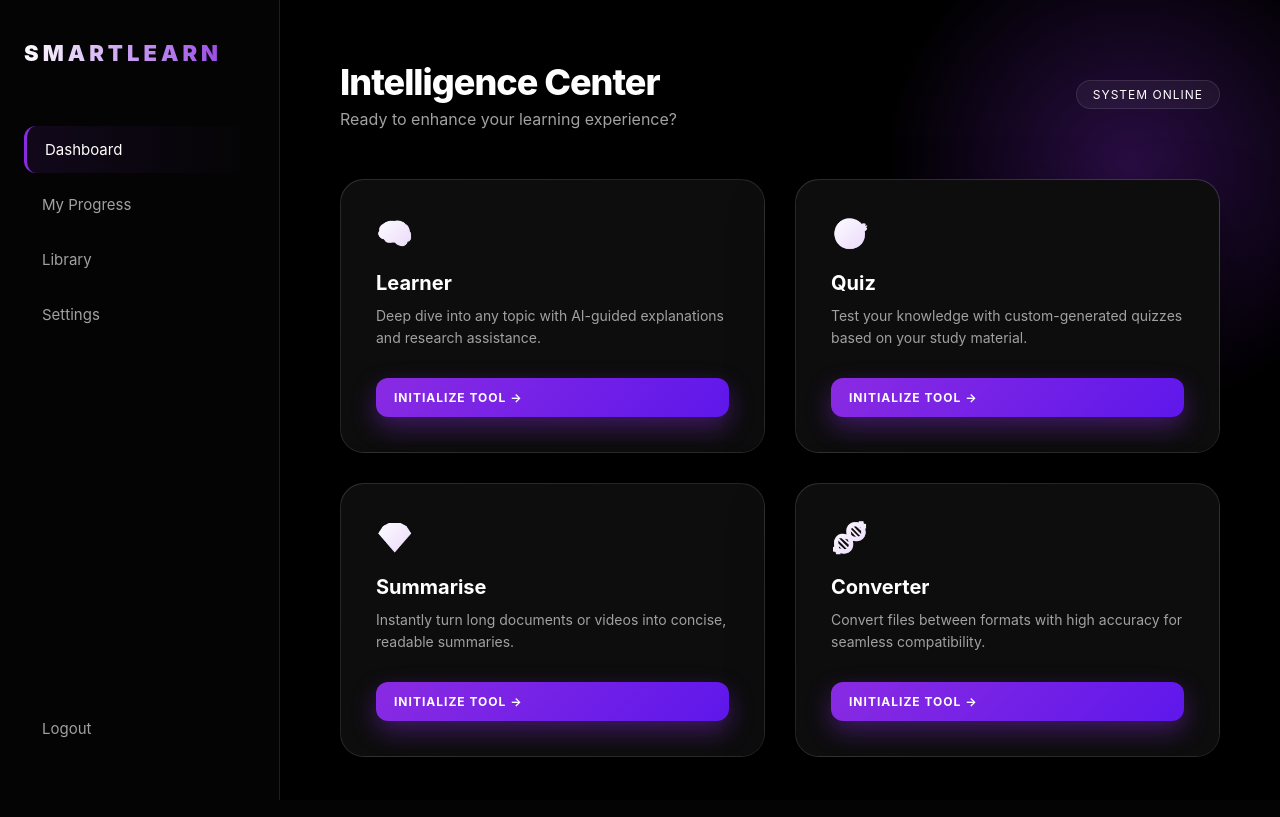
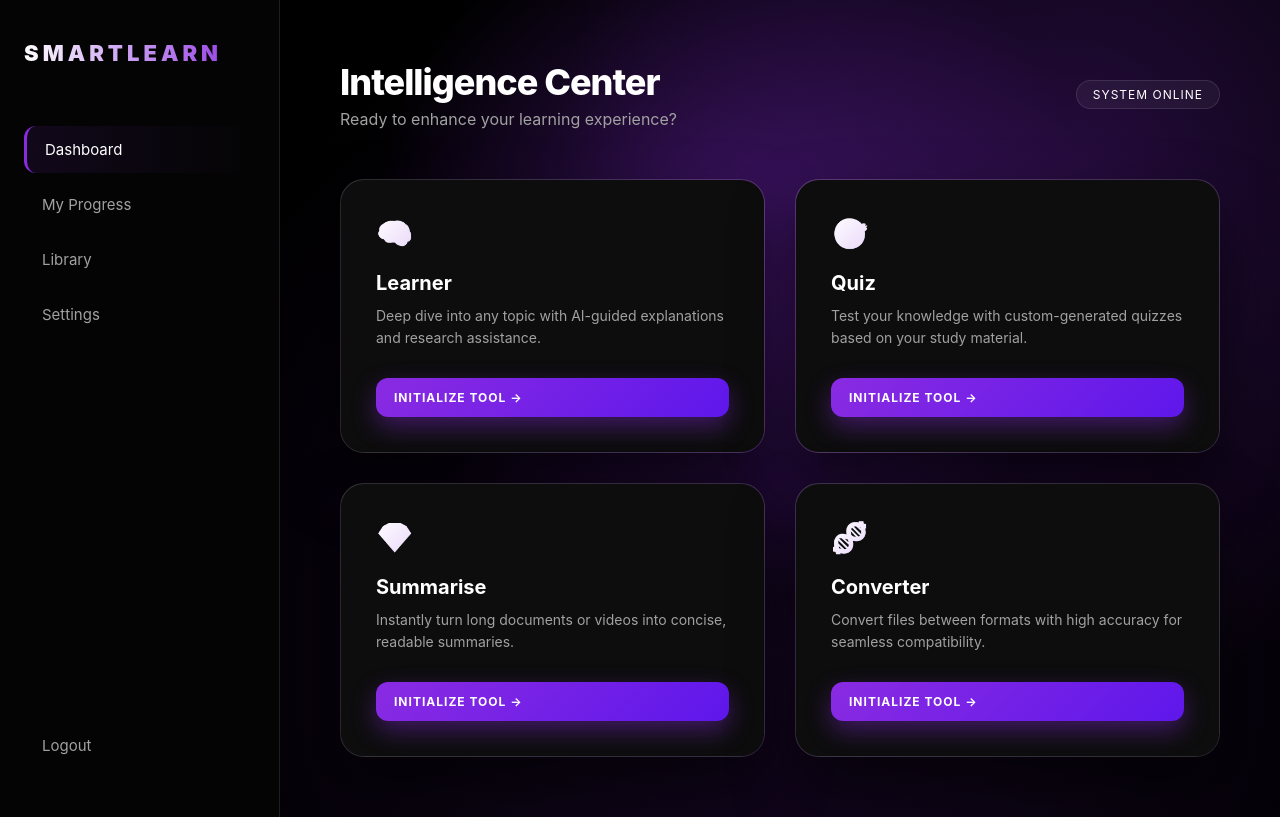
Before and after one commit to SaikatxAlpha/SmartLearn, a Flask app: page /dashboard in a window 1280 px wide. Run offline with Flask 3, Linux system fonts and the light colour scheme.

Commit message:
Dashboard New Version

```diff
--- a/templates/dashboard.html
+++ b/templates/dashboard.html
@@ -18,13 +18,14 @@
         * { margin: 0; padding: 0; box-sizing: border-box; }
 
         body {
-            background-color: var(--bg);
+            background-color: #000;
             color: var(--text-main);
             font-family: 'Inter', -apple-system, sans-serif;
             display: flex;
-            height: 100vh;
-            overflow: hidden;
+            min-height: 100vh;
+            overflow: hidden; /* 🔥 removes scrollbar */
         }
+
 
         /* --- SIDEBAR --- */
         .sidebar {
@@ -79,22 +80,36 @@
         .main {
             flex-grow: 1;
             padding: 60px;
-            overflow-y: auto;
             position: relative;
+            overflow: hidden; /* 🔥 no inner scroll */
         }
 
+
         /* Background glow effect like your landing page */
-        .main::after {
+        .main::before {
             content: "";
             position: absolute;
-            top: -10%;
-            right: -10%;
-            width: 500px;
-            height: 500px;
-            background: radial-gradient(circle, var(--accent-glow) 0%, transparent 70%);
+            inset: 0;
+            background:
+                radial-gradient(
+                    600px circle at 45% 30%,
+                    rgba(138, 43, 226, 0.35),
+                    transparent 60%
+                ),
+                radial-gradient(
+                    800px circle at 80% 20%,
+                    rgba(138, 43, 226, 0.25),
+                    transparent 65%
+                ),
+                radial-gradient(
+                    1000px circle at 50% 80%,
+                    rgba(138, 43, 226, 0.15),
+                    transparent 70%
+                );
             z-index: -1;
             pointer-events: none;
         }
+
 
         .header {
             display: flex;
```
